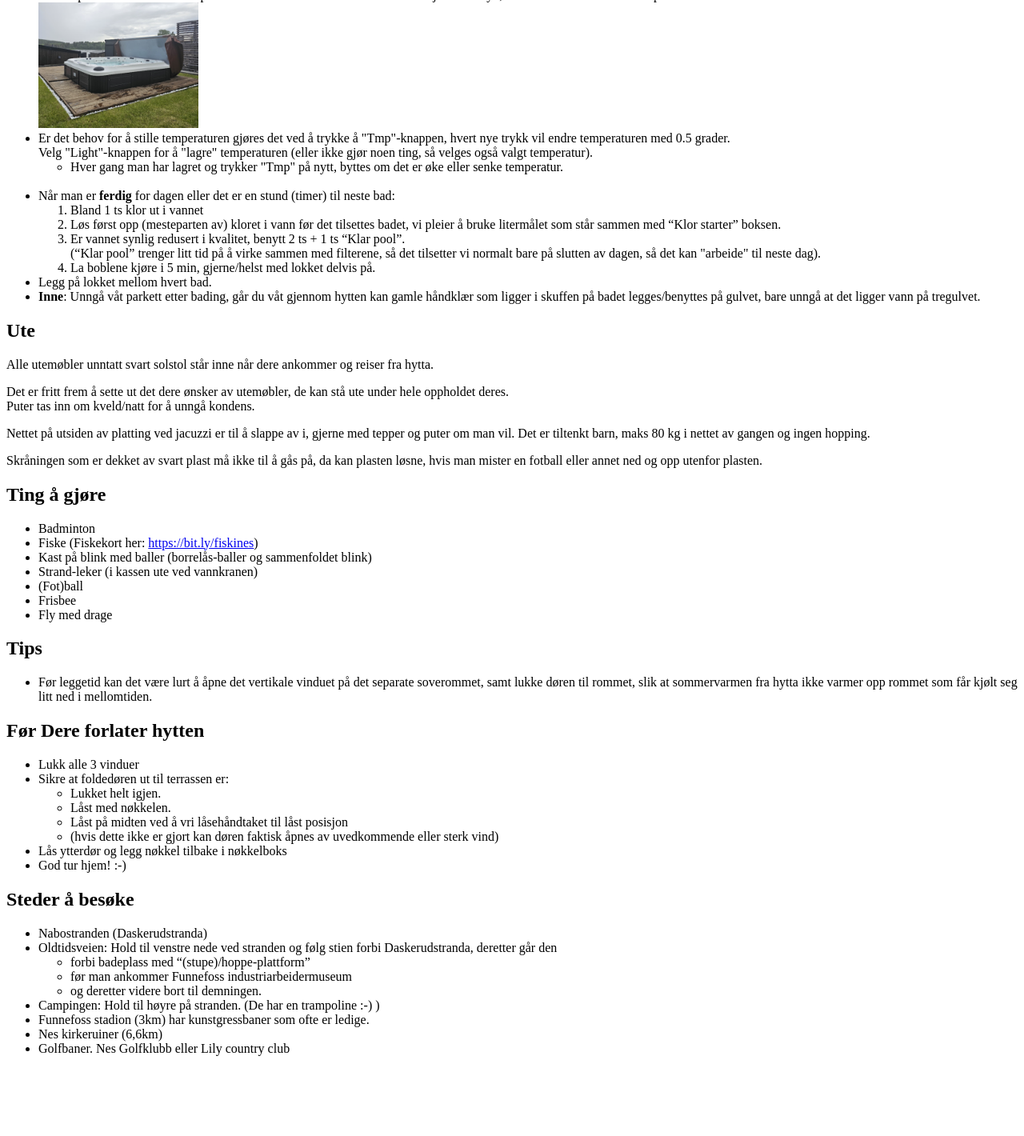
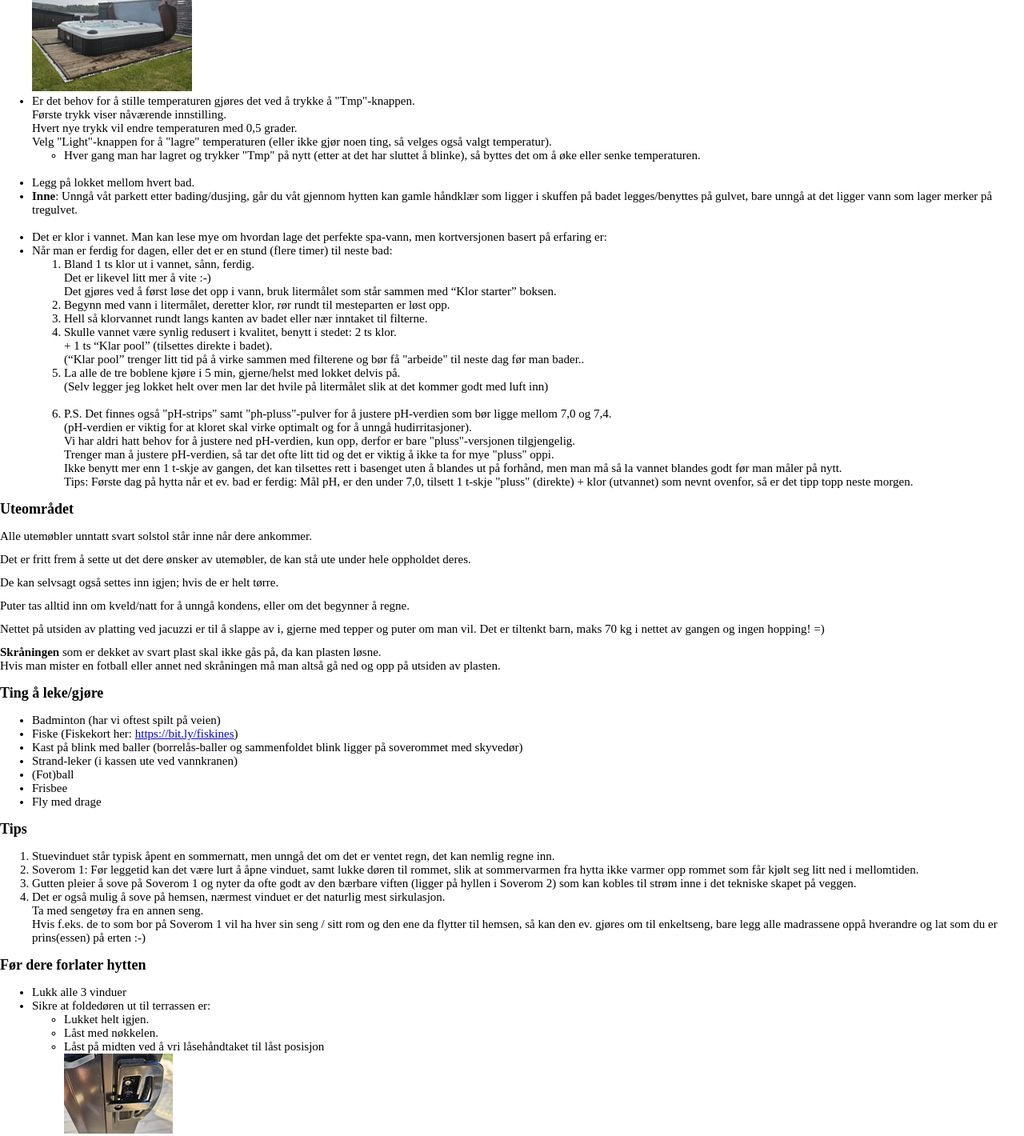
Before and after one commit to sommerhytta67/sommerhytta67.github.io, a plain HTML site: page info.html in a window 1280 px wide. Shown: the part 250-1670 px from the top of the page at 80% size. Before the commit the page ends 1586 px from the top, so only its background shows below. Drawn offline with Linux system fonts and the light colour scheme.

Commit message:
Mye ny info

```diff
--- a/info.html
+++ b/info.html
@@ -3,6 +3,18 @@
 <head>
     <meta charset="utf-8">
     <title>Hytte 67 i Nes Strandhager</title>
+    <style type="text/css">
+        body,html{
+            margin:0;
+            font-size: 12px
+        }
+        div, p, li, a, span{
+            font-size: 1.25rem;
+        }
+        p{
+            margin: 1rem 0;
+        }
+    </style>
 </head>
 <body>
 <h1>Velkommen!</h1>
@@ -13,46 +25,66 @@
 <h2>Bruk av Jacuzzi</h2>
 <ul>
     <li>Det er viktig å <strong>dusje</strong> av seg før dere bader i jacuzzien.
-        <ul><li>Svette, sminke, solkrem etc. er dårlig for vann og filtre.</li></ul>
+        <ul><li>Hår, svette, sminke, såperester, solkrem etc. er dårlig for vann og filtre.</li></ul>
     </li>
-    <li>Lokket pleier vi å sette stående på den siden det enten blåser fra eller for å skjerme innsyn, oftest står det mot nabo som på bildet.
+    <li>Lokket, pleier vi å sette stående på den siden det enten blåser fra eller for å skjerme ev. innsyn, oftest står det som på bildet.
         <br/>
         <img src="g/jacuzzilokk-nabo.png" width="200" alt="Jacuzzi med lokket stående, litt lent mt jacuzzi, på siden mot naboen." />
     </li>
-    <li>Er det behov for å stille temperaturen gjøres det ved å trykke å "Tmp"-knappen,
-        hvert nye trykk vil endre temperaturen med 0.5 grader.<br/>
+    <li>Er det behov for å stille temperaturen gjøres det ved å trykke å "Tmp"-knappen.<br/>
+        Første trykk viser nåværende innstilling.<br/>
+        Hvert nye trykk vil endre temperaturen med 0,5 grader.<br/>
         Velg "Light"-knappen for å "lagre" temperaturen (eller ikke gjør noen ting, så velges også valgt temperatur).<br/>
-        <ul><li>Hver gang man har lagret og trykker "Tmp" på nytt, byttes om det er øke eller senke temperatur.</li></ul>
+        <ul><li>Hver gang man har lagret og trykker "Tmp" på nytt (etter at det har sluttet å blinke), så byttes det om å øke eller senke temperaturen.</li></ul>
         <br/>
     </li>
-    <li>Når man er <strong>ferdig</strong> for dagen eller det er en stund (timer) til neste bad:
+    <li>Legg på lokket mellom hvert bad.</li>
+    <li><strong>Inne</strong>: Unngå våt parkett etter bading/dusjing, går du våt gjennom hytten kan gamle håndklær som ligger i skuffen på badet legges/benyttes på gulvet, bare unngå at det ligger vann som lager merker på tregulvet.
+        <br/><br/>
+    </li>
+
+    <li>Det er klor i vannet. Man kan lese mye om hvordan lage det perfekte spa-vann, men kortversjonen basert på erfaring er:
+    <li>Når man er ferdig for dagen, eller det er en stund (flere timer) til neste bad:
         <ol>
-            <li>Bland 1 ts klor ut i vannet</li>
-            <li>Løs først opp (mesteparten av) kloret i vann før det tilsettes badet, vi pleier å bruke litermålet som står sammen med “Klor starter” boksen.</li>
-            <li>Er vannet synlig redusert i kvalitet, benytt 2 ts + 1 ts “Klar pool”.<br/>
-                (“Klar pool” trenger litt tid på å virke sammen med filterene,
-                så det tilsetter vi normalt bare på slutten av dagen, så det kan "arbeide" til neste dag).</li>
-            <li>La boblene kjøre i 5 min, gjerne/helst med lokket delvis på.</li>
+            <li>Bland 1 ts klor ut i vannet, sånn, ferdig.<br/>
+                Det er likevel litt mer å vite :-)<br/>
+                Det gjøres ved å først løse det opp i vann, bruk litermålet som står sammen med “Klor starter” boksen.</li>
+            <li>Begynn med vann i litermålet, deretter klor, rør rundt til mesteparten er løst opp.</li>
+            <li>Hell så klorvannet rundt langs kanten av badet eller nær inntaket til filterne.</li>
+            <li>Skulle vannet være synlig redusert i kvalitet, benytt i stedet: 2 ts klor.<br/>
+                + 1 ts “Klar pool” (tilsettes direkte i badet).<br/>
+                (“Klar pool” trenger litt tid på å virke sammen med filterene og bør få "arbeide" til neste dag før man bader..</li>
+            <li>La alle de tre boblene kjøre i 5 min, gjerne/helst med lokket delvis på.<br/>
+                (Selv legger jeg lokket helt over men lar det hvile på litermålet slik at det kommer godt med luft inn)
+                <br/><br/>
+            </li>
+            <li>P.S. Det finnes også "pH-strips" samt "ph-pluss"-pulver for å justere pH-verdien som bør ligge mellom 7,0 og 7,4.<br/>
+                (pH-verdien er viktig for at kloret skal virke optimalt og for å unngå hudirritasjoner).<br/>
+                Vi har aldri hatt behov for å justere ned pH-verdien, kun opp, derfor er bare "pluss"-versjonen tilgjengelig.<br/>
+                Trenger man å justere pH-verdien, så tar det ofte litt tid og det er viktig å ikke ta for mye "pluss" oppi.<br/>
+                Ikke benytt mer enn 1 t-skje av gangen, det kan tilsettes rett i basenget uten å blandes ut på forhånd, men man må så la vannet blandes godt før man måler på nytt.<br/>
+                Tips: Første dag på hytta når et ev. bad er ferdig: Mål pH, er den under 7,0, tilsett 1 t-skje "pluss" (direkte) + klor (utvannet) som nevnt ovenfor, så er det tipp topp neste morgen.
+            </li>
         </ol>
     </li>
-    <li>Legg på lokket mellom hvert bad.</li>
-    <li><strong>Inne</strong>: Unngå våt parkett etter bading, går du våt gjennom hytten kan gamle håndklær som ligger i skuffen på badet legges/benyttes på gulvet, bare unngå at det ligger vann på tregulvet.</li>
 </ul>
 
-<h2>Ute</h2>
-<p>Alle utemøbler unntatt svart solstol står inne når dere ankommer og reiser fra hytta.</p>
-<p>Det er fritt frem å sette ut det dere ønsker av utemøbler, de kan stå ute under hele oppholdet deres.
-<br/>Puter tas inn om kveld/natt for å unngå kondens.</p>
+<h2>Uteområdet</h2>
+<p>Alle utemøbler unntatt svart solstol står inne når dere ankommer.</p>
+<p>Det er fritt frem å sette ut det dere ønsker av utemøbler, de kan stå ute under hele oppholdet deres.</p>
+<p>De kan selvsagt også settes inn igjen; hvis de er helt tørre.</p>
+<p>Puter tas alltid inn om kveld/natt for å unngå kondens, eller om det begynner å regne.</p>
 
-<p>Nettet på utsiden av platting ved jacuzzi er til å slappe av i, gjerne med tepper og puter om man vil. Det er tiltenkt barn, maks 80 kg i nettet av gangen og ingen hopping.</p>
-<p>Skråningen som er dekket av svart plast må ikke til å gås på, da kan plasten løsne, hvis man mister en fotball eller annet ned og opp utenfor plasten.</p>
+<p>Nettet på utsiden av platting ved jacuzzi er til å slappe av i, gjerne med tepper og puter om man vil. Det er tiltenkt barn, maks 70 kg i nettet av gangen og ingen hopping! =)</p>
+<p><b>Skråningen</b> som er dekket av svart plast skal ikke gås på, da kan plasten løsne.<br/>
+    Hvis man mister en fotball eller annet ned skråningen må man altså gå ned og opp på utsiden av plasten.</p>
 
 
-<h2>Ting å gjøre</h2>
+<h2>Ting å leke/gjøre</h2>
 <ul>
-    <li>Badminton</li>
+    <li>Badminton (har vi oftest spilt på veien)</li>
     <li>Fiske (Fiskekort her: <a href="https://bit.ly/fiskines">https://bit.ly/fiskines</a>)</li>
-    <li>Kast på blink med baller (borrelås-baller og sammenfoldet blink)</li>
+    <li>Kast på blink med baller (borrelås-baller og sammenfoldet blink ligger på soverommet med skyvedør)</li>
     <li>Strand-leker (i kassen ute ved vannkranen)</li>
     <li>(Fot)ball</li>
     <li>Frisbee</li>
@@ -60,20 +92,31 @@
 </ul>
 
 <h2>Tips</h2>
-<ul>
-    <li>Før leggetid kan det være lurt å åpne det vertikale vinduet på det separate soverommet,
-        samt lukke døren til rommet, slik at sommervarmen fra hytta ikke varmer opp rommet som får kjølt seg litt ned i mellomtiden.</li>
-</ul>
+<ol>
+    <li>Stuevinduet står typisk åpent en sommernatt, men unngå det om det er ventet regn, det kan nemlig regne inn.</li>
+    <li>Soverom 1: Før leggetid kan det være lurt å åpne vinduet, samt lukke døren til rommet,
+        slik at sommervarmen fra hytta ikke varmer opp rommet som får kjølt seg litt ned i mellomtiden.</li>
+    <li>Gutten pleier å sove på Soverom 1 og nyter da ofte godt av den bærbare viften (ligger på hyllen i Soverom 2) som kan kobles til strøm inne i det tekniske skapet på veggen.</li>
+    <li>Det er også mulig å sove på hemsen, nærmest vinduet er det naturlig mest sirkulasjon.<br/>
+        Ta med sengetøy fra en annen seng.<br/>
+        Hvis f.eks. de to som bor på Soverom 1 vil ha hver sin seng / sitt rom og den ene da flytter til hemsen,
+        så kan den ev. gjøres om til enkeltseng,
+        bare legg alle madrassene oppå hverandre og lat som du er prins(essen) på erten :-)</li>
+</ol>
 
-<h2>Før Dere forlater hytten</h2>
+<h2>Før dere forlater hytten</h2>
 <ul>
     <li>Lukk alle 3 vinduer</li>
     <li>Sikre at foldedøren ut til terrassen er:
         <ul>
             <li>Lukket helt igjen.</li>
             <li>Låst med nøkkelen.</li>
-            <li>Låst på midten ved å vri låsehåndtaket til låst posisjon</li>
-            <li>(hvis dette ikke er gjort kan døren faktisk åpnes av uvedkommende eller sterk vind)</li>
+            <li>Låst på midten ved å vri låsehåndtaket til låst posisjon<br/>
+                <img src="./g/terasselas.jpg" alt="Låsen til terassedøden i mellomposisjon." height="100"><br/>
+                På bildet ser vi låsen i mellomposisjon, slik skal den aldri stå,
+                det bare illustrerer at man drar den til seg for å så vri 180 grader for å åpne/låse.
+            </li>
+            <li>(hvis den ikke låses kan den åpnes av uvedkommende eller sterk vind, selv om låsen med nøkkel er låst.)</li>
         </ul>
     </li>
     <li>Lås ytterdør og legg nøkkel tilbake i nøkkelboks</li>
```
Also changed, not shown: g/terasselas.jpg (added).
